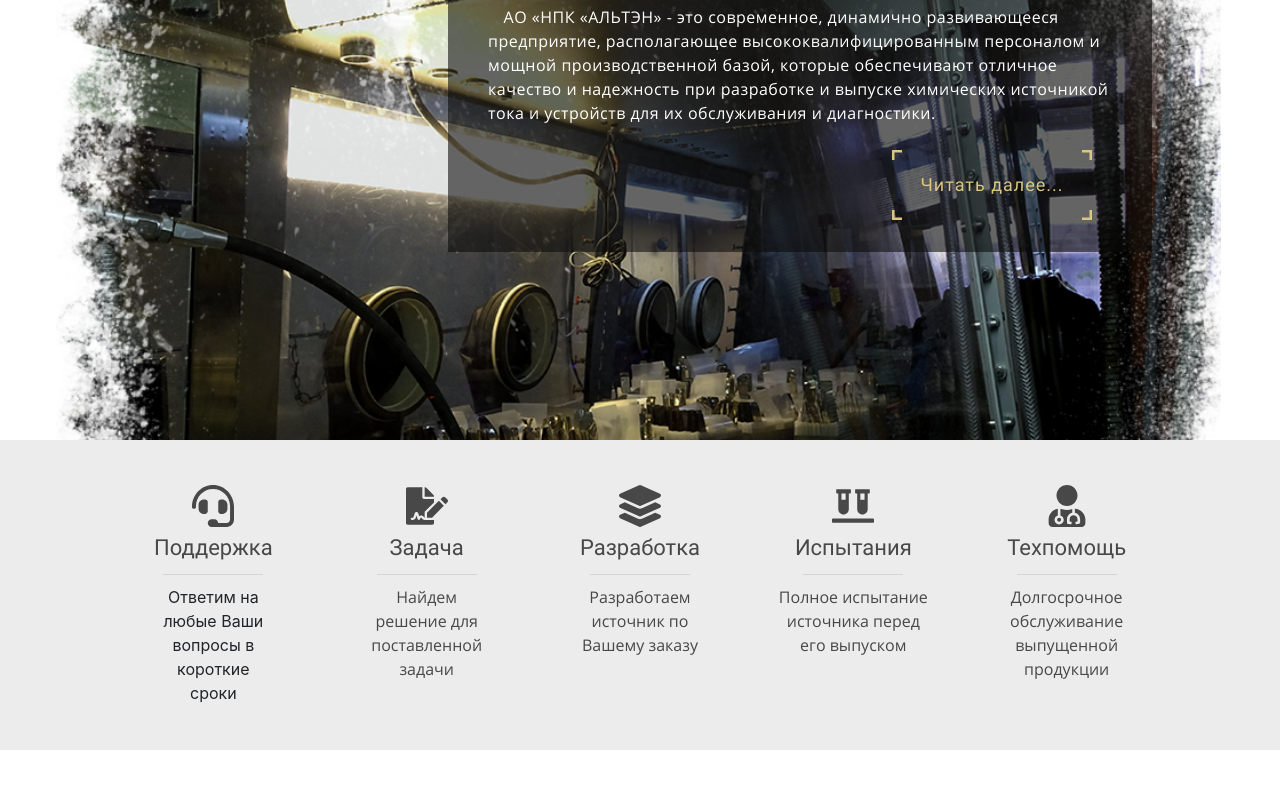
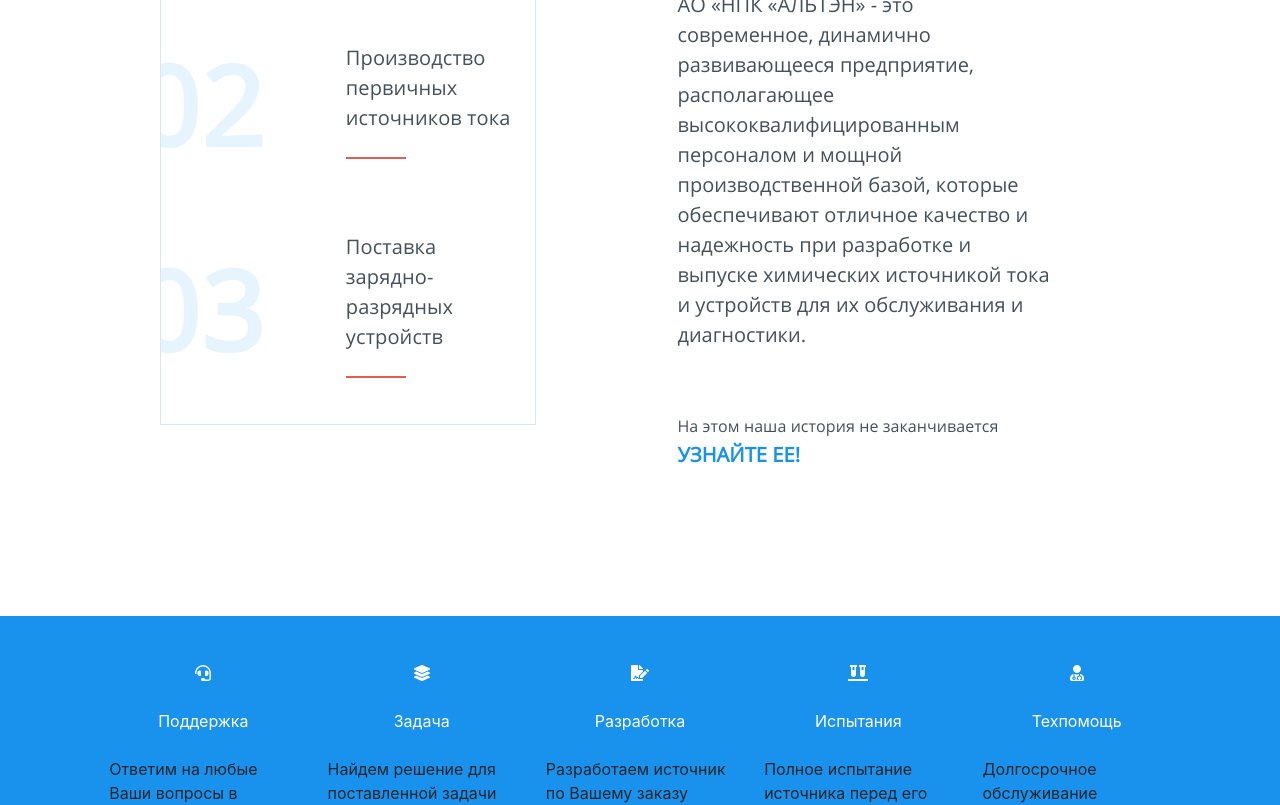
Before and after one commit to GitiCat/node.server_npk-alten.ru, a React app: page / in a window 1280 px wide. Shown: the part 1080-1885 px from the top of the page. Built offline with nearby package versions, Linux system fonts and the light colour scheme.

Commit message:
restyles main page

```diff
--- a/src/components/blocks/home/information.js
+++ b/src/components/blocks/home/information.js
@@ -7,36 +7,48 @@
 
     render() {
         return(
-            <Container as="div" bsPrefix="volumetric-information-container about-information-container">
-                    <Container as="div" bsPrefix="rear-plan-information-container about-rear-plan"></Container>
-                    <Container as="div" bsPrefix="text-information-container about-text">
-                    <Row>
-                        <Col lg={12} md={12} sm={12} xs={12}>
-                            <Container as="div" bsPrefix="title-information-container about-title">
-                                {this.props.homeComponents.about.title}
-                            </Container>
-                        </Col>
-                    </Row>
-                    <Row>
-                        <Col lg={12} md={12} sm={12} xs={12}>
-                            <Container as="div" bsPrefix="descriptor-information-container about-descriptor hyphenate" lang="ru">
-                                {this.props.homeComponents.about.descriptor}
-                            </Container>
-                        </Col>
-                    </Row>
-                    <Row>
-                        <Col lg={12} md={12} sm={12} xs={12} className="d-flex">
-                            <Container as="div" bsPrefix="link-information-container about-link ml-auto">
-                                <Link to={this.props.homeComponents.about.url}>
-                                    <svg>
-                                        <rect></rect>
-                                    </svg>
-                                    <span>Читать далее...</span>
+            <Container fluid className="in-ab-cont m-cont-pos">
+                <Row>
+                    <Col lg={6} md={12} sm={12} xs={12} className="l-pos">
+                        <Container as="div" bsPrefix="in-b-profit">
+                            <ul>
+                                {
+                                    this.props.data.about.stages.map( (elem, index) => {
+                                        return (
+                                            <li key={index.toString()}>
+                                                <span>{elem.number}</span>
+                                                <span>{elem.text}</span>
+                                            </li>
+                                        )
+                                    })
+                                }
+                            </ul>
+                        </Container>
+                    </Col>
+                    <Col lg={6} md={12} sm={12} xs={12} className="r-pos">
+                        <Container as="div" bsPrefix="in-b-about">
+                            <h2>
+                                <span>КРАТКО!</span>
+                                <br></br>
+                                <span>ЧТО НУЖНО</span>
+                                <br></br>
+                                <span>ЗНАТЬ О НАС</span>
+                            </h2>
+                            <p>
+                                {
+                                    this.props.data.about.descriptor
+                                }
+                            </p>
+                            <p>
+                                <small>На этом наша история не заканчивается</small>
+                                <br></br>
+                                <Link to={this.props.data.about.url} className="arrow-link">
+                                    Узнайте ее!
                                 </Link>
-                            </Container>
-                        </Col>
-                    </Row>
-                </Container>
+                            </p>
+                        </Container>
+                    </Col>
+                </Row>
             </Container>
         );
     }
@@ -44,7 +56,7 @@
 
 function mapStateToProps(state) {
     return {
-        homeComponents: state.HomeReducer
+        data: state.HomeReducer
     }
 }
 
--- a/src/components/blocks/home/services.js
+++ b/src/components/blocks/home/services.js
@@ -7,66 +7,86 @@
 class ServicesBlock extends React.Component {
     render() {
         return(
-        <Container as="div" bsPrefix="services-provided__container container-fluid">
-            <Row className="justify-content-lg-center justify-content-md-center">
-                <Col lg={2} md={6} sm={6} xs={12} className="services-provided__columns">
-                    <Container as="div" bsPrefix="services-provided__item services-provided__item--hover">
-                        <FontAwesomeIcon icon={faHeadset} className="services-provided__item--icon"/>
-                        <Container as="div" className="services-provided__item--title">
-                            {this.props.homeComponents.services.support.title}
-                        </Container>
-                        <hr></hr>
-                        <Container as="div" className="services-provided__item-descriptor">
-                            {this.props.homeComponents.services.support.descriptor}
-                        </Container>
+            <Container fluid className="sc-container">
+                <Row>
+
+                </Row>
+                <Row className="justify-content-center">
+                    <Col lg={2} md={6} sm={12} xs={12}>
+                        <Container as="div" bsPrefix="sc-element">
+                            <p>
+                                <FontAwesomeIcon icon={faHeadset} className="sc-elem-icon"/>
+                            </p>
+                            <br></br>
+                            <p className="sc-elem-title">
+                                {this.props.data.services.support.title}
+                            </p>
+                            <br></br>
+                            <p className="sc-elem-desc">
+                                {this.props.data.services.support.descriptor}
+                            </p>
                         </Container>
                     </Col>
-                <Col lg={2} md={6} sm={6} xs={12} className="services-provided__columns">
-                    <Container as="div" bsPrefix="services-provided__item services-provided__item--hover">
-                        <FontAwesomeIcon icon={faFileSignature} className="services-provided__item--icon"/>
-                        <Container as="div" className="services-provided__item--title">
-                            {this.props.homeComponents.services.problems.title}
-                        </Container>
-                        <hr></hr>
-                        <Container as="div" className="services-provided__item--descriptor">
-                            {this.props.homeComponents.services.problems.descriptor}
-                        </Container>
+                    <Col lg={2} md={6} sm={12} xs={12}>
+                        <Container as="div" bsPrefix="sc-element">
+                            <p>
+                                <FontAwesomeIcon icon={faLayerGroup} className="sc-elem-icon"/>
+                            </p>
+                            <br></br>
+                            <p className="sc-elem-title">
+                                {this.props.data.services.problems.title}
+                            </p>
+                            <br></br>
+                            <p className="sc-elem-desc">
+                                {this.props.data.services.problems.descriptor}
+                            </p>
                         </Container>
                     </Col>
-                <Col lg={2} md={6} sm={6} xs={12} className="services-provided__columns">
-                    <Container as="div" className="services-provided__item services-provided__item--hover">
-                        <FontAwesomeIcon icon={faLayerGroup} className="services-provided__item--icon"/>
-                        <Container as="div" className="services-provided__item--title">
-                            {this.props.homeComponents.services.development.title}
+                    <Col lg={2} md={6} sm={12} xs={12}>
+                        <Container as="div" bsPrefix="sc-element">
+                            <p>
+                                <FontAwesomeIcon icon={faFileSignature} className="sc-elem-icon"/>
+                            </p>
+                            <br></br>
+                            <p className="sc-elem-title">
+                                {this.props.data.services.development.title}
+                            </p>
+                            <br></br>
+                            <p className="sc-elem-desc">
+                                {this.props.data.services.development.descriptor}
+                            </p>
                         </Container>
-                        <hr></hr>
-                        <Container as="div" className="services-provided__item--descriptor">
-                            {this.props.homeComponents.services.development.descriptor}
+
+                    </Col>
+                    <Col lg={2} md={6} sm={12} xs={12}>
+                        <Container as="div" bsPrefix="sc-element">
+                            <p>
+                                <FontAwesomeIcon icon={faVials} className="sc-elem-icon"/>
+                            </p>
+                            <br></br>
+                            <p className="sc-elem-title">
+                                {this.props.data.services.tests.title}
+                            </p>
+                            <br></br>
+                            <p className="sc-elem-desc">
+                                {this.props.data.services.tests.descriptor}
+                            </p>
                         </Container>
-                    </Container>
+
                     </Col>
-                <Col lg={2} md={6} sm={6} xs={12} className="services-provided__columns">
-                    <Container as="div" className="services-provided__item services-provided__item--hover">
-                        <FontAwesomeIcon icon={faVials} className="services-provided__item--icon"/>
-                        <Container as="div" className="services-provided__item--title">
-                            {this.props.homeComponents.services.tests.title}
-                        </Container>
-                        <hr></hr>
-                        <Container as="div" className="services-provided__item--descriptor">
-                            {this.props.homeComponents.services.tests.descriptor}
-                        </Container>
-                    </Container>
-                </Col>
-                <Col lg={2} md={12} sm={6} xs={12} className="services-provided__columns">
-                    <Container as="div" className="services-provided__item services-provided__item--hover">
-                        <FontAwesomeIcon icon={faUserMd} className="services-provided__item--icon"/>
-                        <Container as="div" className="services-provided__item--title">
-                            {this.props.homeComponents.services.technicalAssistance.title}
-                        </Container>
-                        <hr></hr>
-                        <Container as="div" className="services-provided__item--descriptor">
-                           {this.props.homeComponents.services.technicalAssistance.descriptor}
-                        </Container>
+                    <Col lg={2} md={6} sm={12} xs={12}>
+                        <Container as="div" bsPrefix="sc-element">
+                            <p>
+                                <FontAwesomeIcon icon={faUserMd} className="sc-elem-icon"/>
+                            </p>
+                            <br></br>
+                            <p className="sc-elem-title">
+                                {this.props.data.services.technicalAssistance.title}
+                            </p>
+                            <br></br>
+                            <p className="sc-elem-desc">
+                                {this.props.data.services.technicalAssistance.descriptor}
+                            </p>
                         </Container>
                     </Col>
                 </Row>
@@ -77,7 +97,7 @@
 
 function mapStateToProps(state) {
     return {
-        homeComponents: state.HomeReducer
+        data: state.HomeReducer
     }
 }
 
--- a/src/reducers/home-reducers.js
+++ b/src/reducers/home-reducers.js
@@ -1,11 +1,25 @@
 export default function() {
     return {
         about: {
+            stages: [
+                {
+                    number: "01",
+                    text: "Производство аккумуляторных батарей"
+                },
+                {
+                    number: "02",
+                    text: "Производство первичных источников тока"
+                },
+                {
+                    number: "03",
+                    text: "Поставка зарядно-разрядных устройств"
+                }
+            ],
             title: "Кто мы?",
             descriptor: `АО «НПК «АЛЬТЭН» - это современное, динамично развивающееся предприятие, располагающее высококвалифицированным
             персоналом и мощной производственной базой, которые обеспечивают отличное качество и надежность при разработке и выпуске
             химических источникой тока и устройств для их обслуживания и диагностики.`,
-            url: "/activity",
+            url: "/activity/",
         },
         services: {
             support: {
--- a/src/style.scss
+++ b/src/style.scss
@@ -18,6 +18,11 @@
 
   $mainTextColor: #484848;
   $lightTextColor: #adacac;
+
+  $middleBlueBgColor: #1892ed;
+  $darkBlueBgColor: #193d9e;
+  $titleFontColor: #17262f;
+  $textFontColor: rgba(23, 38, 47, 0.8);
 
   /* Title texts sizing */
   $bigTitleFontSize: 62px;
@@ -325,7 +330,7 @@
   .header-active-scroll {
     position: fixed !important;
     top: 0 !important;
-    z-index: 2 !important;
+    z-index: 9999 !important;
     width: 100% !important;
     background-color: #1b1a23 !important;
     border-color: #635f76 !important;
@@ -493,83 +498,170 @@
       }
     }
 
-    .volumetric-information-container {
-      position: relative;
-      width: 100%;
-      height: 90vh;
 
-      .rear-plan-information-container {
-        position: relative;
+    /* Start information block styles */
+    .m-cont-pos {
+      display: flex;
+      justify-content: space-between;
+      align-items: center;
+    }
+
+    .in-ab-cont {
+
+      padding: 86px 12.5%;
+
+      .row {
         width: 100%;
       }
 
-      .text-information-container {
-        position: absolute;
-        top: 50%;
-        left: 50%;
-        padding: 35px 40px;
-        margin-top: -23.5vh;
-        max-width: 35vw;
-        max-height: 45vh;
+      .l-pos {
 
-        @media screen and (max-width: 1366px) {
-          left: 35%;
-          max-width: 55vw;
+        .in-b-profit {
+
+          width: 83.6666%;
+          order: 1;
+          transition: opacity .25s ease,box-shadow .5s ease,-webkit-transform .25s cubic-bezier(.19,1,.22,1);
+          transition: opacity .25s ease,transform .25s cubic-bezier(.19,1,.22,1),box-shadow .5s ease;
+          transition: opacity .25s ease,transform .25s cubic-bezier(.19,1,.22,1),box-shadow .5s ease,-webkit-transform .25s cubic-bezier(.19,1,.22,1);
+          margin: auto;
+          margin-left: 0;
+
+          &:hover {
+            webkit-transform: rotateX(var(--mouseY)) rotateY(var(--mouseX)) translateZ(15px);
+            transform: rotateX(var(--mouseY)) rotateY(var(--mouseX)) translateZ(15px);
+            box-shadow: 0 20px 40px rgba(23,38,47,.3);
           }
 
-        @media screen and (max-width: 800px) {
-          left: 5%;
-          top: 50%;
-          max-width: 90vw;
-          padding: 18px 22px;
+          ul {
+
+            box-sizing: border-box;
+            background-color: #fff;
+            border: 1px solid #d7e5f5;
+            padding-top: 27px;
+            padding-bottom: 27px;
+            padding-right: 20px;
+            list-style: none;
+
+            li {
+
+              margin-bottom: 45px;
+              overflow: hidden;
+              display: flex;
+              align-items: center;
+
+              &:last-child {
+                margin-bottom: 0px;
               }
 
-        .title-information-container {
-          font-family: "RobotoRegular";
-          font-size: $bigTitleFontSize;
-          text-decoration: none;
-          text-transform: none;
+              span {
 
-          @media screen and (max-width: 1366px) {
-            font-size: $middleTitleFontSize;
+              font-family: "OpenSansRegular";
+              font-feature-settings: normal;
+
+                &:first-child {
+                  font-size: 110px;
+                  min-width: 150px;
+                  margin-left: -.4ch;
+                  margin-top: -.1em;
+                  margin-right: 60px;
+
+                  color: rgba(0, 144, 240, .1);
+                  font-weight: 700;
+                  letter-spacing: 2px;
                 }
 
-          @media screen and (max-width: 800px) {
-            font-size: $litleTItleFontSize;
+                &:last-child {
+                  font-size: 20px;
+                  max-width: 300px;
+                  position: relative;
+                  padding-bottom: 45px;
+
+                  display: block;
+                  color: $textFontColor;
+                  font-weight: 400;
+                  letter-spacing: .1px;
+                  line-height: 1.5;
+
+                  &:before {
+                    content: "";
+                    background-color: #dc351bc9;
+                    position: absolute;
+                    display: block;
+                    width: 60px;
+                    height: 2px;
+                    bottom: 19px;
+                    left: 0;
+                  }
+                }
+              }
+            }
+          }
+        }
+      }
+      .r-pos {
+          .in-b-about {
+            position: relative;
+            z-index: 5;
+            order: 2;
+            width: 100%;
+            box-sizing: border-box;
+            padding-left: 8.3333%;
+            padding-right: 8.3333%;
+
+            h2 {
+              color: $titleFontColor;
+              margin-bottom: 1em;
+              font-family: "RobotoRegular";
+              font-size: 46px;
+              font-weight: 900;
+              line-height: 1;
+              text-decoration: uppercase;
+              letter-spacing: -.03em;
+              min-height: 60px;
+
+              span {
+                white-space: nowrap;
+                margin: 0;
+                padding: 0;
+                border: 0;
+                vertical-align: baseline;
+                color: inherit;
               }
             }
 
-        .descriptor-information-container {
+            p {
+             color: $textFontColor;
               font-family: "OpenSansRegular";
-          font-size: $bigTextFontSize;
-          text-decoration: none;
-          text-transform: none;
+              font-size: 20px;
+              font-weight: 400;
+              line-height: 1.5;
+              margin-bottom: 3em;
 
-          @media screen and (max-width: 1366px) {
-            font-size: $middleTextFontSize;
+              small {
+                color: $textFontColor;
+                font-size: .8em;
+                font-weight: 400;
+                letter-spacing: .08px;
+
+                margin: 0;
+                padding: 0;
+                border: 0;
+                vertical-align: baseline;
               }
 
-          @media screen and (max-width: 800px) {
-            font-size: $litleTextFontSize;
-          }
-        }
-
-        .link-information-container {
-          display: block;
-          position: relative;
-          font-family: "RobotoRegular";
-          font-size: $bigTextFontSize;
+              a {
+                font-size: 20px;
+                color: $middleBlueBgColor;
+                font-weight: 700;
+                text-transform: uppercase;
+                letter-spacing: .1px;
                 text-decoration: none;
-          text-transform: none;
-          width: 200px;
-          height: 70px;
-          margin: 25px 20px;
-          line-height: 70px;
-          letter-spacing: 1px;
-          text-align: center;
               }
             }
           }
+        }
+    }
+    /* End information block styles */
 
     .about-information-container {
 
@@ -653,50 +745,38 @@
     }
   }
 
-  .services-provided__columns {
-    margin: 0 !important;
-    padding: 0 !important;
+  .sc-container {
+
+    background-color: $middleBlueBgColor;
+    padding-top: 3.5%;
+    padding-bottom: 4.5%;
+    padding-left: 0 !important;
+    padding-right: 0 !important;
+    margin-bottom: 86px;
+
+    .sc-element {
+
+      display: flex;
+      flex-direction: column;
+      justify-content: center;
+      align-items: center;
+
+      p {
+        margin: 0;
+        padding: 0;
       }
 
-  .services-provided__container {
-    background-color: $lightGrayBorderColor;
+      .sc-elem-icon {
+        color: #fff;
       }
 
-  .services-provided__item {
-    position: relative;
-    text-align: center;
-    padding: 45px 0px;
-    margin: 0 auto;
-    min-height: 100%;
-    width: 70%;
-
-    div {
-      user-select: none;
-      transition: .5s ease-in;
+      .sc-elem-title {
+        color: #fff;
       }
 
-    .services-provided__item--icon {
-      height: 42px;
-      width: 42px;
-      color: #484848;
+      .sc-elem.desc {
+        color: #fff;
       }
-
-    .services-provided__item--title {
-      font-family: "RobotoRegular";
-      font-size: $middleSubtitleFontSize;
-      color: #484848;
-    }
-
-    hr {
-      margin: 10px auto;
-      padding: 0;
-      width: 100px;
-    }
-
-    .services-provided__item--descriptor {
-      font-family: "OpenSansRegular";
-      font-size: $middleTextFontSize;
-      color: #484848;
     }
   }
 
```
Lines whose indentation alone changed are shown as unchanged.
